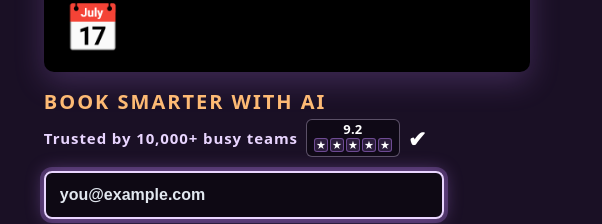
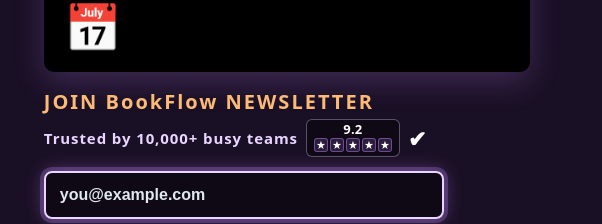
Before and after one commit to Omar7262/ai-appointment-booking, a plain HTML site: page index.html in a window 1280 px wide. Shown: the part 264-488 px from the top of the page, 33-635 px from the left. Drawn offline with Linux system fonts and the light colour scheme; grey boxes are pictures that could not be loaded.

Commit message:
Change kicker to JOIN BookFlow NEWSLETTER

```diff
--- a/index.html
+++ b/index.html
@@ -12,7 +12,7 @@
     <section class="side side-copy">
       <h1><span class="h1-blue">Never miss an </span><span class="h1-red">appointment </span><span class="h1-yellow">again — let AI book it </span><span class="h1-dim">for you automatically. 📅</span></h1>
       <div class="kicker">
-        <strong>BOOK SMARTER WITH AI</strong>
+        <strong>JOIN BookFlow NEWSLETTER</strong>
         <span class="kicker__sub">Trusted by 10,000+ busy teams</span>
         <span class="rating">
           <span class="rating__score" id="rating-score">9.2</span>
```
